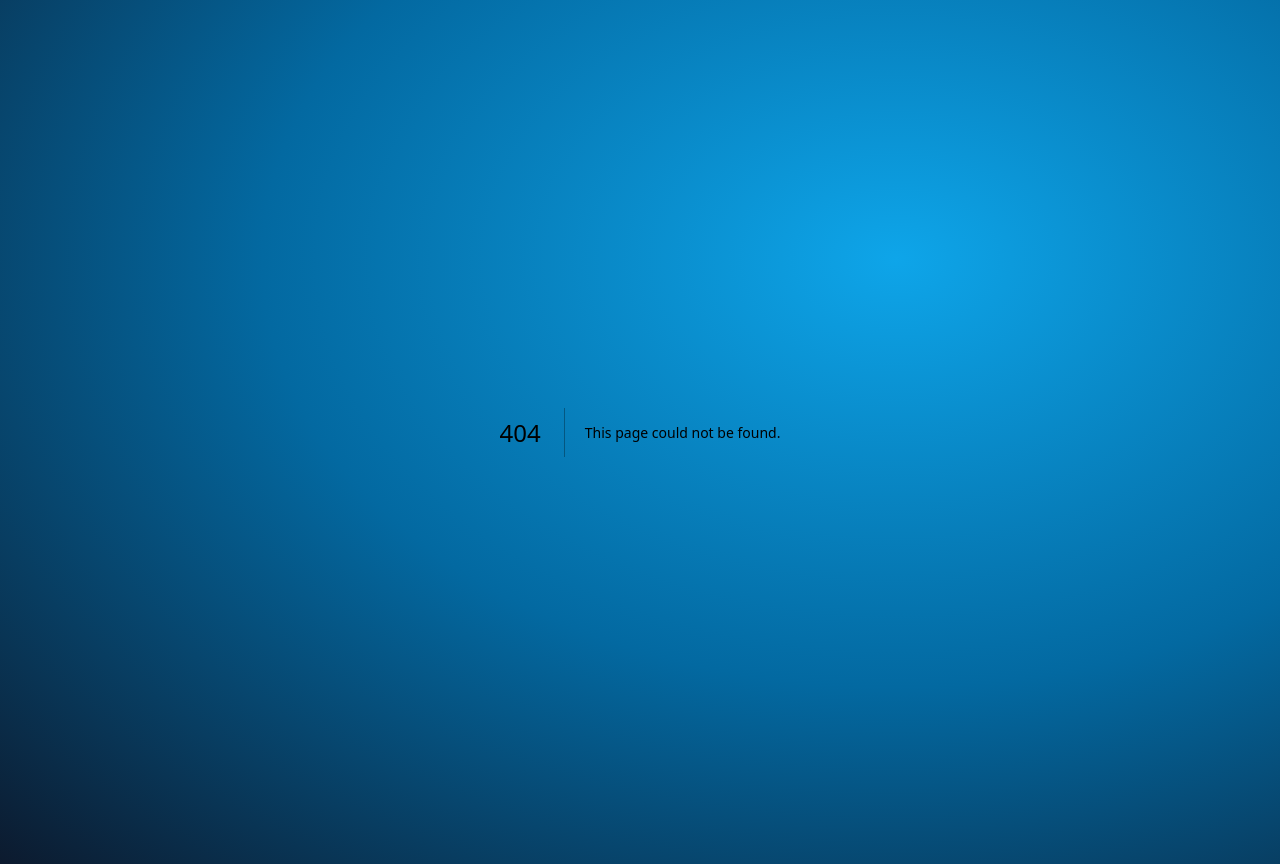
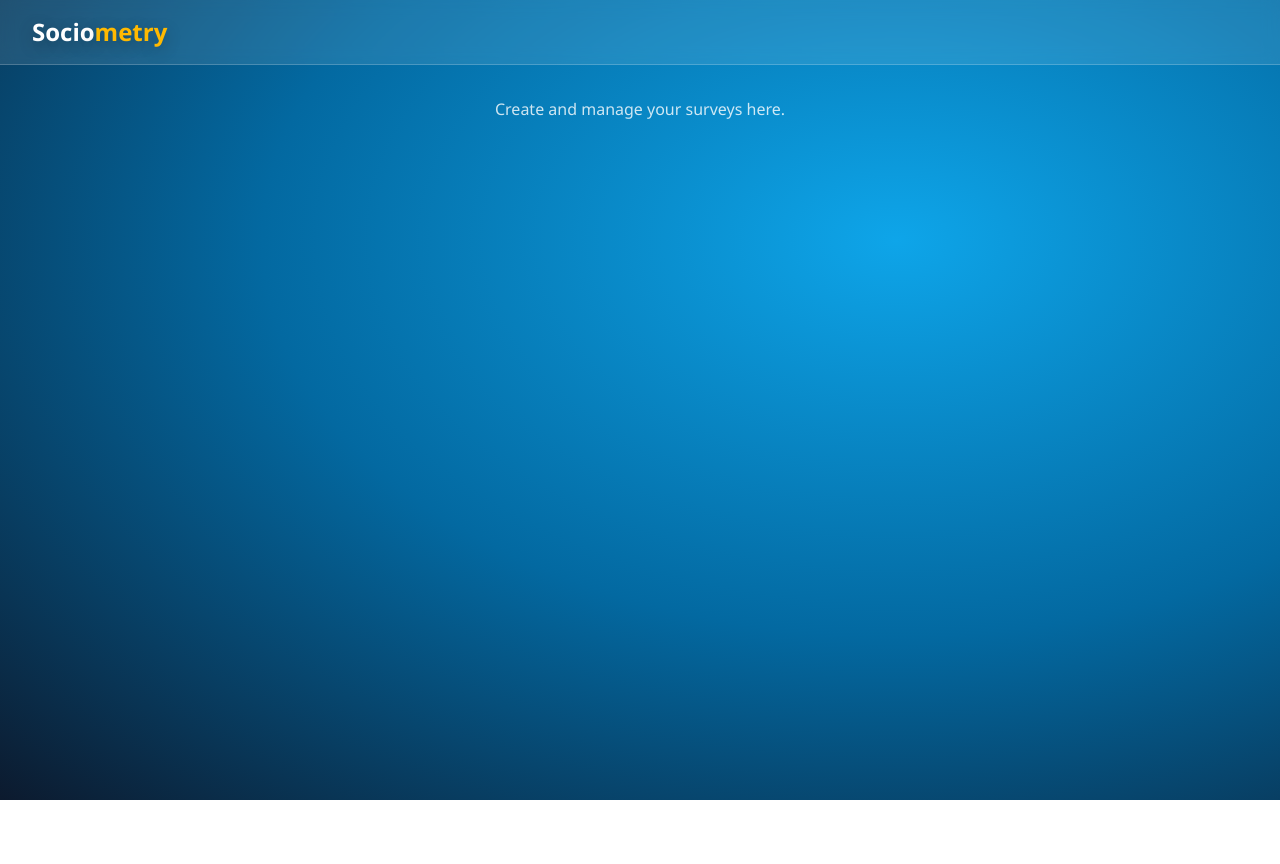
Before and after one commit to ibrohhm/sociometry, a Next.js app: page /admin in a window 1280 px wide. Before the commit this address had no page. After the commit the page ends 800 px from the top, so only its background shows below. Built offline with nearby package versions, Linux system fonts and the light colour scheme; no server answers.

Commit message:
integrate with clerk auth authentication

```diff
--- /dev/null
+++ b/app/admin/page.tsx
@@ -0,0 +1,19 @@
+import { currentUser } from "@clerk/nextjs/server";
+import AdminHeader from "../components/AdminHeader";
+
+export default async function AdminPage() {
+  const user = await currentUser();
+
+  return (
+    <div className="flex flex-col w-full min-h-screen">
+      <AdminHeader
+        fullName={user?.fullName ?? null}
+        email={user?.emailAddresses[0]?.emailAddress ?? null}
+      />
+
+      <main className="flex flex-col items-center gap-6 p-8">
+        <p className="text-white/80">Create and manage your surveys here.</p>
+      </main>
+    </div>
+  );
+}
--- /dev/null
+++ b/app/components/AdminHeader.tsx
@@ -0,0 +1,23 @@
+import { UserButton } from "@clerk/nextjs";
+import Sociometry from "./Sociometry";
+
+type Props = {
+  fullName: string | null;
+  email: string | null;
+};
+
+export default function AdminHeader({ fullName, email }: Props) {
+  return (
+    <header className="sticky top-0 z-10 flex items-center justify-between px-8 py-4 bg-white/10 backdrop-blur-sm border-b border-white/20">
+      <Sociometry size="sm" />
+
+      <div className="flex items-center gap-3">
+        <div className="text-right">
+          <p className="text-sm font-semibold text-white leading-tight">{fullName}</p>
+          <p className="text-xs text-white/60">{email}</p>
+        </div>
+        <UserButton />
+      </div>
+    </header>
+  );
+}
--- a/app/components/Sociometry.tsx
+++ b/app/components/Sociometry.tsx
@@ -1,7 +1,15 @@
-export default function Sociometry() {
+type Props = {
+  size?: "sm" | "lg";
+};
+
+export default function Sociometry({ size = "lg" }: Readonly<Props>) {
   return (
     <div className="text-center">
-      <h1 className="text-5xl font-black text-white [text-shadow:0_4px_16px_rgba(0,0,0,0.3)]">
+      <h1
+        className={`font-black text-white [text-shadow:0_4px_16px_rgba(0,0,0,0.3)] ${
+          size === "lg" ? "text-5xl" : "text-2xl"
+        }`}
+      >
         Socio<span className="text-amber-400">metry</span>
       </h1>
     </div>
--- a/app/layout.tsx
+++ b/app/layout.tsx
@@ -1,5 +1,6 @@
 import type { Metadata } from "next";
 import { Geist, Geist_Mono } from "next/font/google";
+import { ClerkProvider } from "@clerk/nextjs";
 import "./globals.css";
 
 const geistSans = Geist({
@@ -28,9 +29,11 @@ export default function RootLayout({
       className={`${geistSans.variable} ${geistMono.variable} h-full antialiased`}
     >
       <body className="min-h-full flex flex-col text-white [background:radial-gradient(ellipse_at_70%_30%,#0ea5e9_0%,#0369a1_50%,#0c1a2e_100%)] [font-family:'Segoe_UI',system-ui,sans-serif]">
-        <div className="min-h-screen flex items-center justify-center p-8 [background:radial-gradient(ellipse_at_70%_30%,#0ea5e9_0%,#0369a1_50%,#0c1a2e_100%)] [font-family:'Segoe_UI',system-ui,sans-serif]">
-          {children}
-        </div>
+        <ClerkProvider>
+          <div className="min-h-screen flex items-center justify-center [background:radial-gradient(ellipse_at_70%_30%,#0ea5e9_0%,#0369a1_50%,#0c1a2e_100%)] [font-family:'Segoe_UI',system-ui,sans-serif]">
+            {children}
+          </div>
+        </ClerkProvider>
       </body>
     </html>
   );
--- /dev/null
+++ b/app/sign-in/[[...sign-in]]/page.tsx
@@ -0,0 +1,9 @@
+import { SignIn } from "@clerk/nextjs";
+
+export default function SignInPage() {
+  return (
+    <div className="flex items-center justify-center">
+      <SignIn />
+    </div>
+  );
+}
--- a/app/survey/page.tsx
+++ b/app/survey/page.tsx
@@ -78,7 +78,7 @@ export default function SurveyPage() {
   }
 
   return (
-    <div className="w-full max-w-3xl">
+    <div className="w-full max-w-3xl p-8">
       <div className="text-center mb-8">
         <Sociometry />
         <p className="mt-2 text-white/80 text-sm">Answer each question by selecting a name from the list.</p>
--- a/package.json
+++ b/package.json
@@ -9,6 +9,7 @@
     "lint": "eslint"
   },
   "dependencies": {
+    "@clerk/nextjs": "^7.0.8",
     "next": "16.2.2",
     "react": "19.2.4",
     "react-dom": "19.2.4"
--- /dev/null
+++ b/proxy.ts
@@ -0,0 +1,13 @@
+import { clerkMiddleware, createRouteMatcher } from "@clerk/nextjs/server";
+
+const isAdminRoute = createRouteMatcher(["/admin(.*)"]);
+
+export const proxy = clerkMiddleware(async (auth, req) => {
+  if (isAdminRoute(req)) await auth.protect();
+});
+
+export const config = {
+  matcher: [
+    "/((?!_next/static|_next/image|favicon.ico).*)",
+  ],
+};
```
Also changed, not shown: 2 other files (tests, documents, lock files or other folders).
